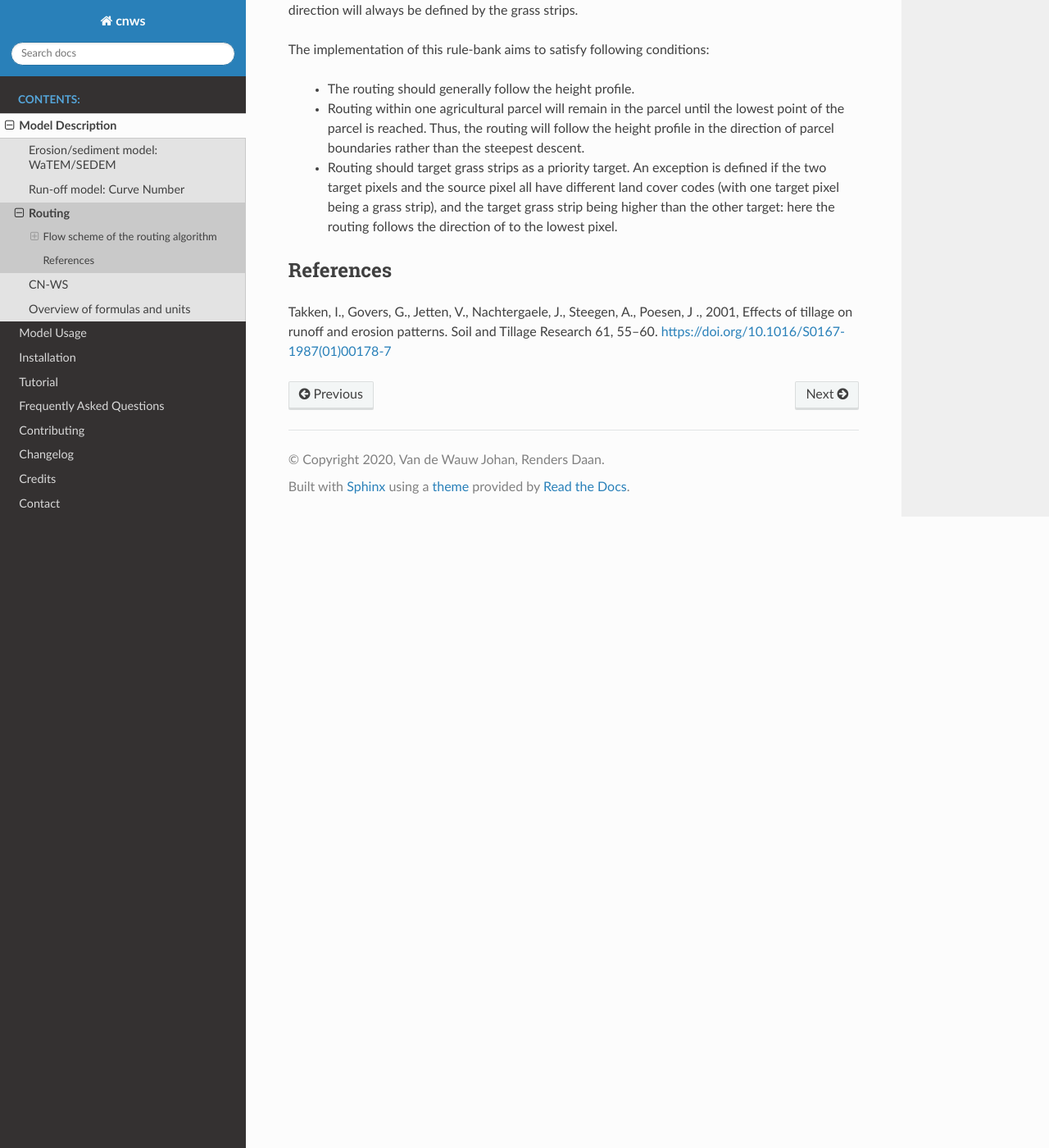
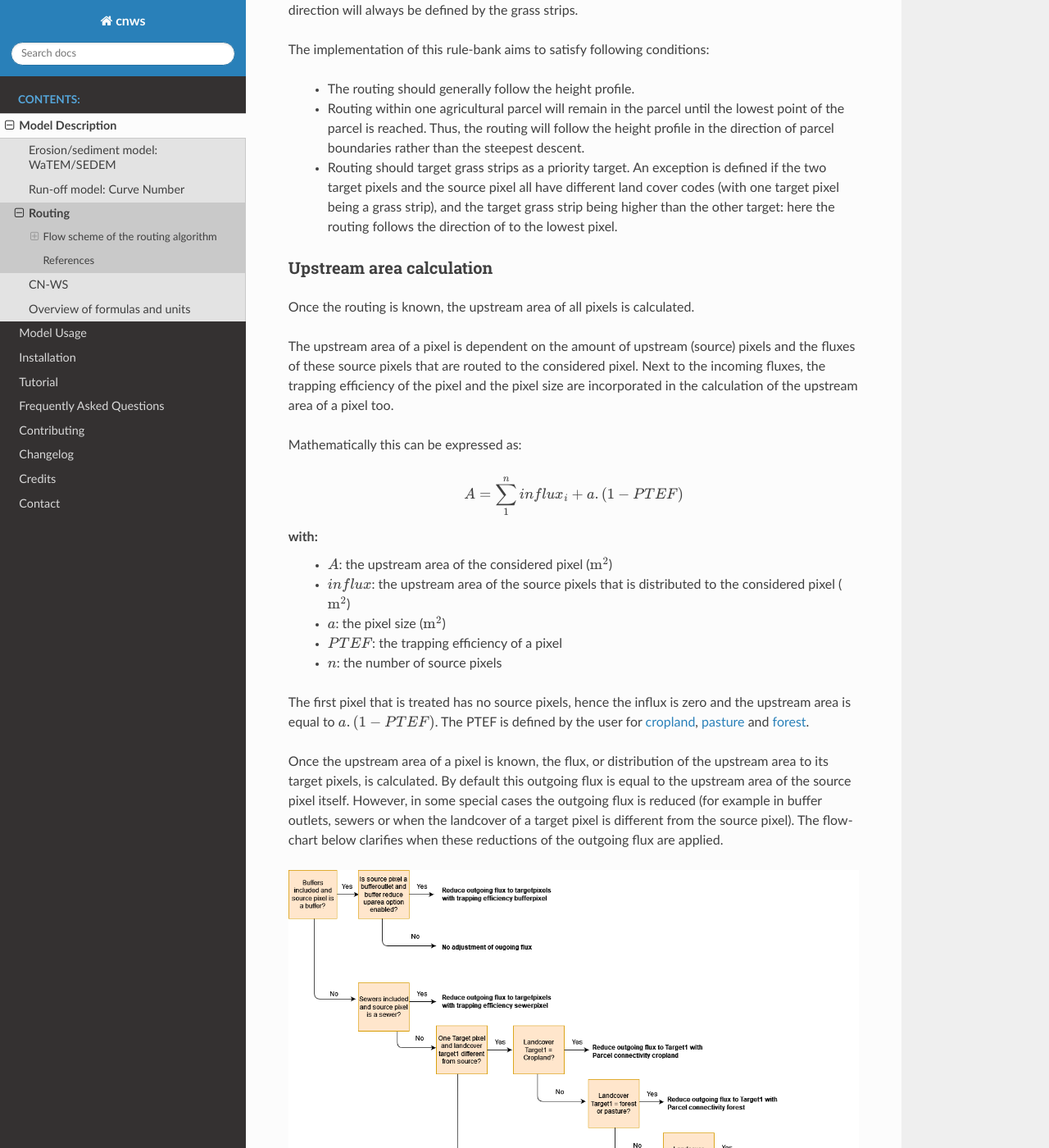
Before and after one commit to watem-sedem/watem-sedem, a Sphinx documentation site: the page built from docs/routing.rst, in a window 1280 px wide and 1400 px high, scrolled down 3766 px. Shown: the whole window at 82% size. Built offline with Sphinx 7.4.7 and the Read the Docs theme 2.0.0, drawn with Linux system fonts in a browser that asks for light colours; some of the changed text lies outside the part shown.

Commit message:
Add information about uparea calculation

```diff
--- a/docs/input.rst
+++ b/docs/input.rst
@@ -611,8 +611,6 @@ land cover 'forest':
       A_{pixel} =  A_{pixel}\frac{connectivity_{forest}}{100}
 
 
-_parceltrapppingcrop
-
 .. _parceltrapppingcrop:
 
 Parcel trapping efficiency cropland
--- a/docs/routing.rst
+++ b/docs/routing.rst
@@ -153,7 +153,65 @@ The implementation of this rule-bank aims to satisfy following conditions:
    grass strip being higher than the other target: here the routing follows the
    direction of to the lowest pixel.
 
+Upstream area calculation
+*************************
 
+Once the routing is known, the upstream area of all pixels is calculated.
+
+The upstream area of a pixel is dependent on the amount of upstream (source)
+pixels and the fluxes of these source pixels that are routed to the considered
+pixel. Next to the incoming fluxes, the trapping efficiency of the pixel and the
+pixel size are incorporated in the calculation of the upstream area of a pixel
+too.
+
+Mathematically this can be expressed as:
+
+.. math::
+        A = {\sum_1^n{influx_i}} + a.(1-PTEF)
+
+with:
+ - :math:`A`: the upstream area of the considered pixel (:math:`\text{m}^2`)
+ - :math:`influx`: the upstream area of the source pixels that is distributed to
+   the considered pixel (:math:`\text{m}^2`)
+ - :math:`a`: the pixel size (:math:`\text{m}^2`)
+ - :math:`PTEF`: the trapping efficiency of a pixel
+ - :math:`n`: the number of source pixels
+
+The first pixel that is treated has no source pixels, hence the influx is zero
+and the upstream area is equal to :math:`a.(1-PTEF)`. The PTEF is defined by
+the user for :ref:`cropland <parceltrapppingcrop>`,
+:ref:`pasture <parceltrappingpasture>` and :ref:`forest <parceltrappingforest>`.
+
+Once the upstream area of a pixel is known, the flux, or distribution of the
+upstream area to its target pixels, is calculated. By default this outgoing flux
+is equal to the upstream area of the source pixel itself. However, in some
+special cases the outgoing flux is reduced (for example in buffer outlets, sewers
+or when the landcover of a target pixel is different from the source pixel).
+The flow-chart below clarifies when these reductions of the outgoing flux are
+applied.
+
+.. figure:: _static/png/sketch_distribute_uparea.png
+    :align: center
+
+    Flow-chart of the distribution of the outgoing flux of a pixel in CN-WS
+
+When the outgoing flux is known for a source pixel, this flux is added to the
+upstream area of the target pixels by
+
+.. math::
+        A_{target1} = A_{target1} + flux*part_1
+
+        A_{target2} = A_{target2} + flux*part_2
+
+with:
+
+ - :math:`A_{target1}`: the upstream area of the first target pixel
+ - :math:`A_{target2}`: the upstream area of the second target pixel
+ - :math:`flux`: the outgoing flux of the source pixel
+ - :math:`part1`: the fraction of the routing from the source pixel to the first
+   target pixel
+ - :math:`part2`: the fraction of the routing from the source pixel to the second
+   target pixel
 
 References
 ==========
```
Also changed, not shown: docs/_static/png/sketch_distribute_uparea.png (added), 1 other file.
